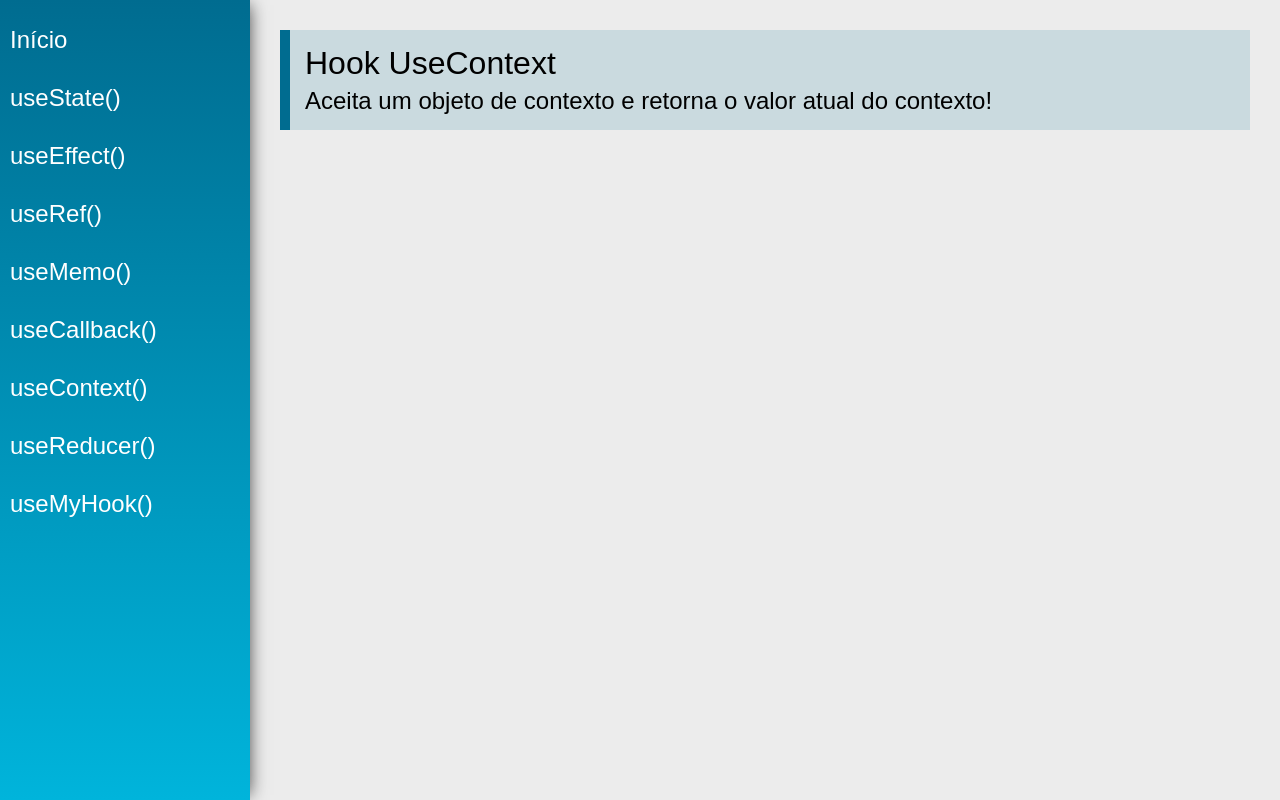
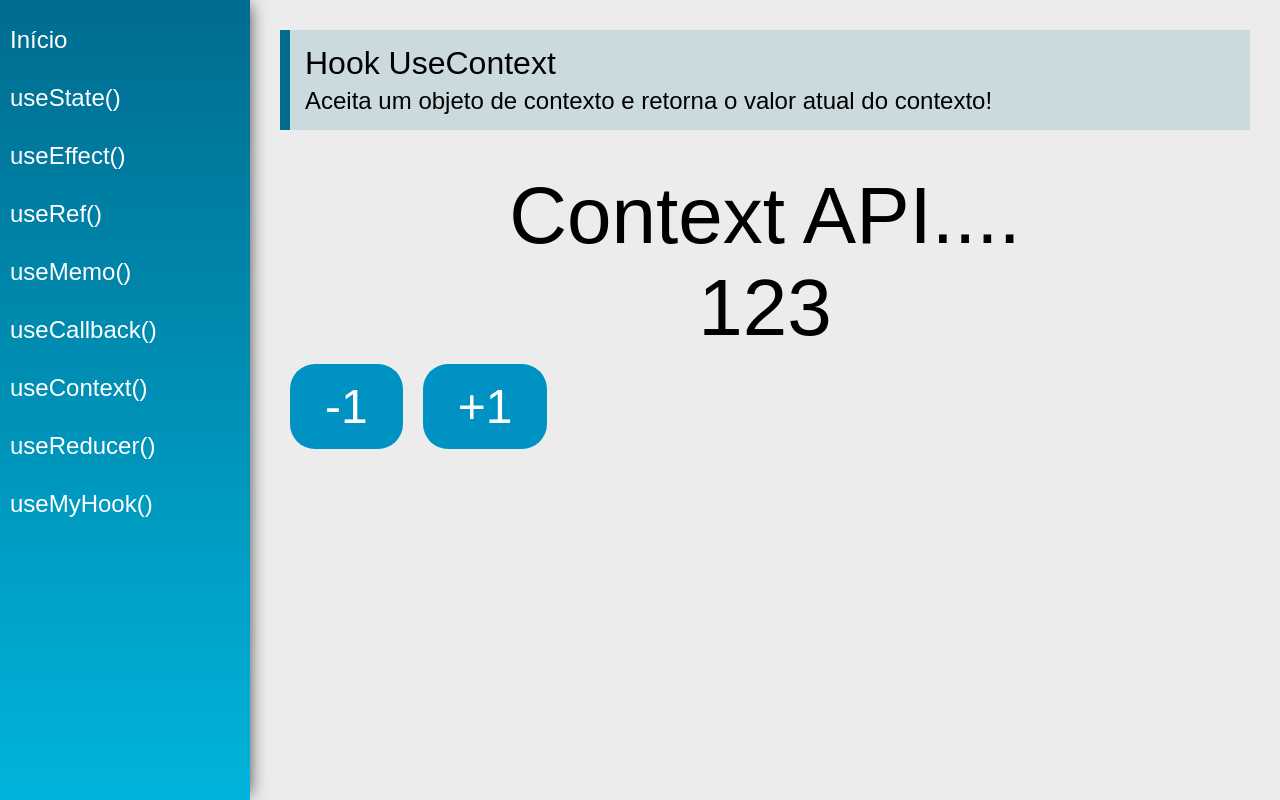
Before and after one commit to amandacgoncalves/hooks-react, a React (Create React App) app: page /useContext in a window 1280 px wide. Built offline with nearby package versions, Linux system fonts and the light colour scheme.

Commit message:
useContext #01

```diff
--- /dev/null
+++ b/src/data/DataContext.js
@@ -0,0 +1,10 @@
+import React from "react";
+
+export const data = {
+    number: 123,
+    text: 'Context API....'
+}
+
+export const DataContext = React.createContext(null)
+
+export default DataContext
--- a/src/views/App.jsx
+++ b/src/views/App.jsx
@@ -1,19 +1,22 @@
 import './App.css'
-import React from 'react'
+import React, { useState } from 'react'
 import { BrowserRouter as Router } from  'react-router-dom'
 
 import Menu from '../components/layout/Menu'
 import Content from '../components/layout/Content'
+import DataContext, { data } from "../data/DataContext";
 
 const App = props => {
-
+    const [state, setState] = useState(data)
     return (
+        <DataContext.Provider value={{state, setState}}>
                 <div className="App">
                     <Router>
                         <Menu />
                         <Content />
                     </Router>
                 </div>
+            </DataContext.Provider>
     )
 }
 
--- a/src/views/examples/UseContext.jsx
+++ b/src/views/examples/UseContext.jsx
@@ -1,13 +1,33 @@
-import React from 'react'
+import React, { useContext } from 'react'
 import PageTitle from '../../components/layout/PageTitle'
 
+import DataContext from '../../data/DataContext'
+
 const UseContext = (props) => {
+
+    const {state, setState} = useContext(DataContext)
+
+    function addNumber(delta) {
+        setState({
+            ...state,
+            number: state.number + delta
+        })
+    }
+
     return (
         <div className="UseContext">
             <PageTitle
                 title="Hook UseContext"
                 subtitle="Aceita um objeto de contexto e retorna o valor atual do contexto!"
             />
+            <div className="center">
+                <span className="text">{state.text}</span>
+                <span className="text">{state.number}</span>
+            </div>
+            <div>
+                <button className="btn" onClick={() => addNumber(-1)}>-1</button>
+                <button className="btn" onClick={() => addNumber(1)}>+1</button>
+            </div>
         </div>
     )
 }
```
Also changed, not shown: src/index.js (+7 -6 lines).
